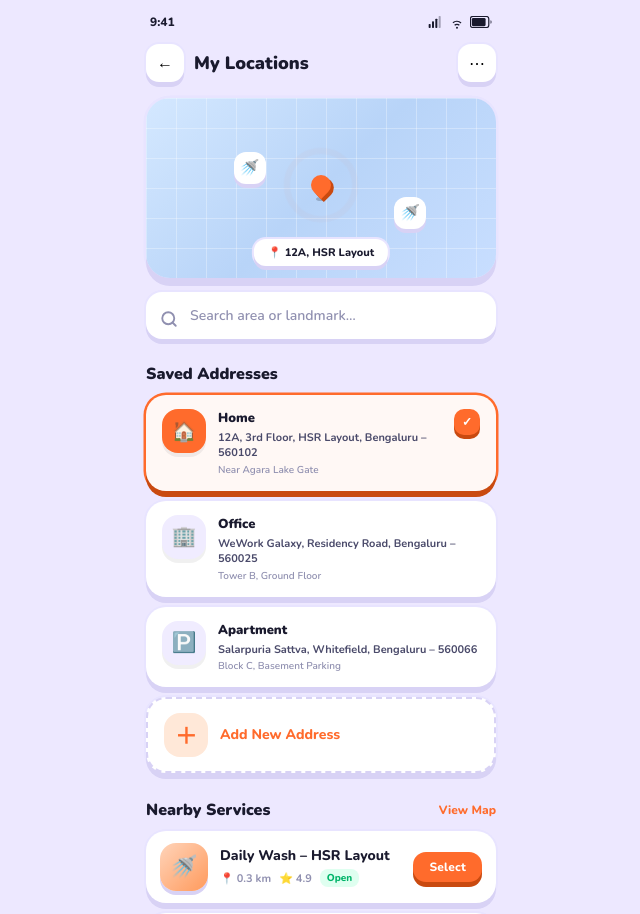
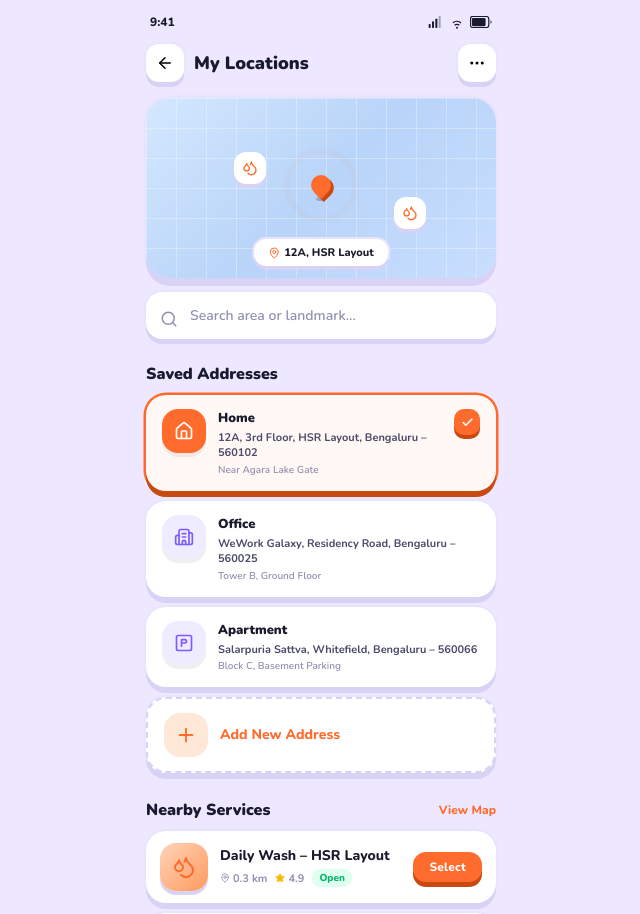
Before and after one commit to soumyaguptaworks-hash/daily-car-wash, a React (Vite) app: page /location in a window 1280 px wide. Shown: the top 914 px of the page, without its empty margins (319-959 px from the left). Built offline with nearby package versions, Linux system fonts and the light colour scheme.

Commit message:
Initial commit: Daily Car Wash claymorphism React app with lucide icons

```diff
--- a/src/pages/Bookings.module.css
+++ b/src/pages/Bookings.module.css
@@ -27,6 +27,7 @@
   display: flex; flex-direction: column; gap: 8px;
 }
 .bcRow { display: flex; align-items: center; gap: 8px; font-size: 12px; font-weight: 700; color: #4A4A6A; }
+.bcIcon { color: #FF6B2C; display: flex; align-items: center; flex-shrink: 0; }
 .bcLabel { color: #9090B0; }
 .bcVal { color: #1A1A2E; font-weight: 800; flex: 1; }
 
@@ -38,7 +39,7 @@
   background: #fff; border-radius: 24px; padding: 18px;
   box-shadow: 0 8px 0 0 #D8D2F5, 0 0 0 2.5px #E8E4FF;
 }
-.trackCard h4 { font-size: 15px; font-weight: 900; color: #1A1A2E; margin-bottom: 16px; }
+.trackTitle { font-size: 15px; font-weight: 900; color: #1A1A2E; margin-bottom: 16px; display: flex; align-items: center; gap: 7px; }
 
 .trackStep {
   display: flex; gap: 12px; align-items: flex-start; margin-bottom: 14px;
--- a/src/pages/Location.jsx
+++ b/src/pages/Location.jsx
@@ -1,13 +1,23 @@
 import { useState } from 'react';
 import { useNavigate } from 'react-router-dom';
+import {
+  Home, Building2, ParkingSquare, Droplets,
+  MapPin, Star, Plus, Check, Search, ArrowLeft, MoreHorizontal,
+} from 'lucide-react';
 import StatusBar from '../components/StatusBar';
 import BottomNav from '../components/BottomNav';
 import styles from './Location.module.css';
 
 const saved = [
-  { icon: '🏠', label: 'Home', address: '12A, 3rd Floor, HSR Layout, Bengaluru – 560102', detail: 'Near Agara Lake Gate', active: true },
-  { icon: '🏢', label: 'Office', address: 'WeWork Galaxy, Residency Road, Bengaluru – 560025', detail: 'Tower B, Ground Floor' },
-  { icon: '🅿️', label: 'Apartment', address: 'Salarpuria Sattva, Whitefield, Bengaluru – 560066', detail: 'Block C, Basement Parking' },
+  { icon: <Home size={20} />,          label: 'Home',      address: '12A, 3rd Floor, HSR Layout, Bengaluru – 560102', detail: 'Near Agara Lake Gate' },
+  { icon: <Building2 size={20} />,     label: 'Office',    address: 'WeWork Galaxy, Residency Road, Bengaluru – 560025', detail: 'Tower B, Ground Floor' },
+  { icon: <ParkingSquare size={20} />, label: 'Apartment', address: 'Salarpuria Sattva, Whitefield, Bengaluru – 560066', detail: 'Block C, Basement Parking' },
+];
+
+const nearby = [
+  { name: 'Daily Wash – HSR Layout',    dist: '0.3 km', rating: '4.9', open: true },
+  { name: 'Daily Wash – Koramangala',   dist: '1.2 km', rating: '4.8', open: true },
+  { name: 'Daily Wash – Indiranagar',   dist: '2.8 km', rating: '4.7', open: false },
 ];
 
 export default function Location() {
@@ -19,36 +29,35 @@ export default function Location() {
       <StatusBar />
       <div className="page-scroll">
         <div className="page-header">
-          <button className="back-btn" onClick={() => navigate('/home')}>←</button>
+          <button className="back-btn" onClick={() => navigate('/home')}><ArrowLeft size={18} /></button>
           <h2>My Locations</h2>
-          <button className="menu-btn">⋯</button>
+          <button className="menu-btn"><MoreHorizontal size={18} /></button>
         </div>
 
         {/* Map placeholder */}
         <div className={styles.mapWrap}>
           <div className={styles.mapPlaceholder}>
             <div className={styles.mapGrid}/>
-            {/* Pin */}
             <div className={styles.mapPin}>
               <div className={styles.pinDot}/>
               <div className={styles.pinRing}/>
               <div className={styles.pinShadow}/>
             </div>
             <div className={styles.mapLabel}>
-              <span>📍 12A, HSR Layout</span>
+              <MapPin size={12} color="#FF6B2C" /> 12A, HSR Layout
             </div>
-            {/* Nearby markers */}
-            <div className={styles.nearbyPin} style={{ top: '30%', left: '25%' }}>🚿</div>
-            <div className={styles.nearbyPin} style={{ top: '55%', right: '20%' }}>🚿</div>
+            <div className={styles.nearbyPin} style={{ top: '30%', left: '25%' }}>
+              <Droplets size={16} color="#FF6B2C" />
+            </div>
+            <div className={styles.nearbyPin} style={{ top: '55%', right: '20%' }}>
+              <Droplets size={16} color="#FF6B2C" />
+            </div>
           </div>
         </div>
 
         {/* Search */}
         <div style={{ padding: '0 20px 6px', position: 'relative' }}>
-          <svg style={{ position: 'absolute', left: 34, top: '50%', transform: 'translateY(-50%)', color: '#9090B0', width: 18, height: 18 }}
-            viewBox="0 0 24 24" fill="none" stroke="currentColor" strokeWidth="2.5" strokeLinecap="round">
-            <circle cx="11" cy="11" r="8"/><line x1="21" y1="21" x2="16.65" y2="16.65"/>
-          </svg>
+          <Search style={{ position: 'absolute', left: 34, top: '50%', transform: 'translateY(-50%)' }} size={18} color="#9090B0" />
           <input className="clay-input" style={{ paddingLeft: 44 }} placeholder="Search area or landmark…" />
         </div>
 
@@ -56,10 +65,16 @@ export default function Location() {
         <div className="section-head"><h3>Saved Addresses</h3></div>
         <div className={styles.addressList}>
           {saved.map((a, i) => (
-            <div key={a.label} className={`${styles.addressCard} ${selected === i ? styles.selectedCard : ''}`}
-              onClick={() => setSelected(i)}>
-              <div className={styles.addrIcon} style={{ background: selected === i ? '#FF6B2C' : '#F0ECFF' }}>
-                <span style={{ fontSize: 20 }}>{a.icon}</span>
+            <div
+              key={a.label}
+              className={`${styles.addressCard} ${selected === i ? styles.selectedCard : ''}`}
+              onClick={() => setSelected(i)}
+            >
+              <div className={styles.addrIcon} style={{
+                background: selected === i ? '#FF6B2C' : '#F0ECFF',
+                color: selected === i ? '#fff' : '#7B5CFF',
+              }}>
+                {a.icon}
               </div>
               <div className={styles.addrInfo}>
                 <div className={styles.addrLabel}>{a.label}</div>
@@ -67,14 +82,13 @@ export default function Location() {
                 <div className={styles.addrSub}>{a.detail}</div>
               </div>
               {selected === i && (
-                <div className={styles.checkMark}>✓</div>
+                <div className={styles.checkMark}><Check size={13} strokeWidth={3} color="#fff" /></div>
               )}
             </div>
           ))}
 
-          {/* Add new */}
           <button className={styles.addNew}>
-            <div className={styles.addIcon}>＋</div>
+            <div className={styles.addIcon}><Plus size={22} color="#FF6B2C" /></div>
             <span>Add New Address</span>
           </button>
         </div>
@@ -82,18 +96,20 @@ export default function Location() {
         {/* Nearby services */}
         <div className="section-head"><h3>Nearby Services</h3><button>View Map</button></div>
         <div style={{ display: 'flex', flexDirection: 'column', gap: 10, padding: '0 20px 8px' }}>
-          {[
-            { name: 'Daily Wash – HSR Layout', dist: '0.3 km', rating: '4.9', open: true },
-            { name: 'Daily Wash – Koramangala', dist: '1.2 km', rating: '4.8', open: true },
-            { name: 'Daily Wash – Indiranagar', dist: '2.8 km', rating: '4.7', open: false },
-          ].map(s => (
+          {nearby.map(s => (
             <div key={s.name} className={styles.nearbyCard}>
-              <div className={styles.nearbyIcon}>🚿</div>
+              <div className={styles.nearbyServiceIcon}>
+                <Droplets size={24} color="#FF6B2C" />
+              </div>
               <div style={{ flex: 1 }}>
                 <div style={{ fontSize: 14, fontWeight: 800, color: '#1A1A2E' }}>{s.name}</div>
                 <div style={{ display: 'flex', gap: 8, marginTop: 4, alignItems: 'center' }}>
-                  <span style={{ fontSize: 11, fontWeight: 700, color: '#9090B0' }}>📍 {s.dist}</span>
-                  <span style={{ fontSize: 11, fontWeight: 700, color: '#9090B0' }}>⭐ {s.rating}</span>
+                  <span style={{ fontSize: 11, fontWeight: 700, color: '#9090B0', display: 'flex', alignItems: 'center', gap: 3 }}>
+                    <MapPin size={10} /> {s.dist}
+                  </span>
+                  <span style={{ fontSize: 11, fontWeight: 700, color: '#9090B0', display: 'flex', alignItems: 'center', gap: 3 }}>
+                    <Star size={10} fill="#FFB800" color="#FFB800" /> {s.rating}
+                  </span>
                   <span style={{ fontSize: 10, fontWeight: 800, color: s.open ? '#00B469' : '#FF3B50',
                     background: s.open ? '#DFFFF0' : '#FFE8EA', borderRadius: 8, padding: '2px 7px' }}>
                     {s.open ? 'Open' : 'Closed'}
@@ -107,7 +123,7 @@ export default function Location() {
 
         <div style={{ padding: '4px 20px 8px' }}>
           <button className="clay-btn" onClick={() => navigate('/bookings')}>
-            📍 Confirm This Location
+            <MapPin size={16} /> Confirm This Location
           </button>
         </div>
       </div>
--- a/src/pages/Location.module.css
+++ b/src/pages/Location.module.css
@@ -52,13 +52,13 @@
   font-size: 11px; font-weight: 800; color: #1A1A2E;
   box-shadow: 0 4px 0 0 #D8D2F5, 0 0 0 2px #E8E4FF;
   white-space: nowrap;
+  display: flex; align-items: center; gap: 4px;
 }
 
 .nearbyPin {
   position: absolute;
   width: 32px; height: 32px; border-radius: 12px;
   background: #fff; display: flex; align-items: center; justify-content: center;
-  font-size: 16px;
   box-shadow: 0 4px 0 0 #D8D2F5;
 }
 
@@ -112,11 +112,11 @@
   background: #fff; border-radius: 20px; padding: 12px 14px;
   box-shadow: 0 6px 0 0 #D8D2F5, 0 0 0 2px #E8E4FF;
 }
-.nearbyIcon {
+.nearbyServiceIcon {
   width: 48px; height: 48px; border-radius: 16px;
   background: linear-gradient(135deg, #FFD4BA, #FF9A5C);
   display: flex; align-items: center; justify-content: center;
-  font-size: 22px; flex-shrink: 0;
+  flex-shrink: 0;
   box-shadow: 0 4px 0 0 #D8D2F5;
 }
 
```
Also changed, not shown: src/pages/Bookings.jsx (+38 -24 lines), src/pages/Notifications.jsx (+21 -9 lines), src/pages/Plans.jsx (+15 -16 lines), src/pages/Profile.jsx (+27 -20 lines).
